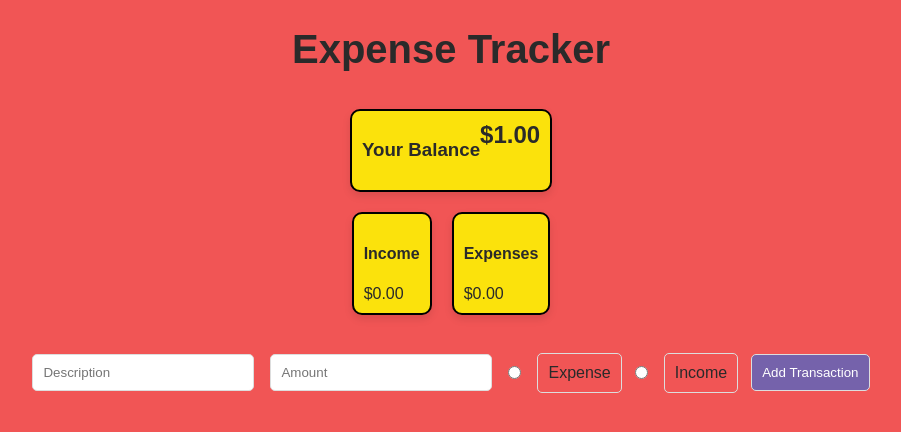
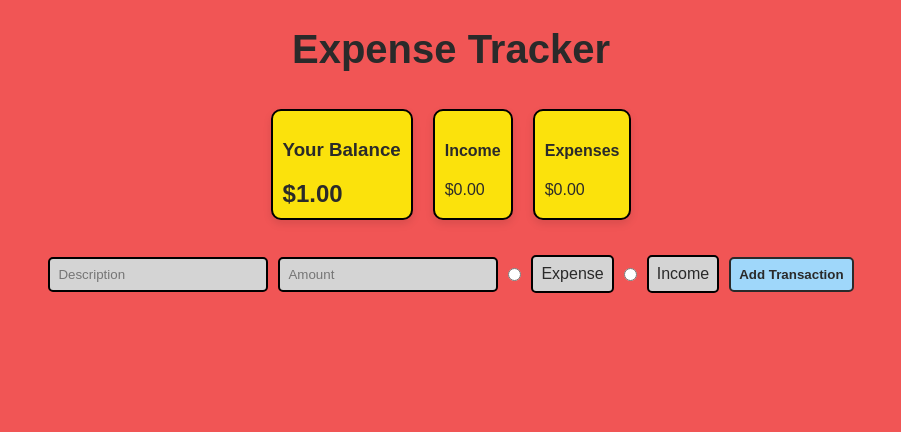
Before and after one commit to vishal0316/pocket-flow, a React (Create React App) app: page /expence-tracker in a window 1280 px wide. Shown: the top 432 px of the page, without its empty margins (189-1090 px from the left). Built offline with nearby package versions, Linux system fonts and the light colour scheme; a web font is replaced by a local one.

Commit message:
fix css expence tacker

```diff
--- a/src/pages/auth/index.jsx
+++ b/src/pages/auth/index.jsx
@@ -22,8 +22,10 @@ export const Auth = () => {
 
   return (
     <div className="login-page">
-      <div className="logo"> Pocket Flow</div>
-      <img src={pocketFlowSvg} alt="Pocket Flow Logo" className="logo-svg" />
+      <div className="logoandsvg">
+        <div className="logo"> Pocket Flow</div>
+        <img src={pocketFlowSvg} alt="Pocket Flow Logo" className="logo-svg" />
+      </div>
       <p>Sign In With Google to Continue...</p>
 
       <button className="login-with-google-btn" onClick={SignInWithGoogle}>
--- a/src/pages/auth/style.css
+++ b/src/pages/auth/style.css
@@ -18,6 +18,10 @@ body {
   scroll-behavior: smooth;
 }
 
+.logoandsvg {
+  position: relative;
+}
+
 .logo {
   position: relative;
   text-transform: uppercase;
@@ -35,8 +39,8 @@ body {
 .logo-svg {
   max-width: 14rem;
   position: absolute;
-  top: 53px;
-  right: 37rem;
+  top: -34%;
+  right: 22%;
   z-index: 2;
 }
 
--- a/src/pages/expence-tracker/index.jsx
+++ b/src/pages/expence-tracker/index.jsx
@@ -5,6 +5,7 @@ export const ExpenceTracker = () => {
       <div className="expense-tracker">
         <div className="container">
           <h1>Expense Tracker</h1>
+          <div className="cards">
             <div className="balance card">
               <h3>Your Balance</h3>
               <h2>$1.00</h2>
@@ -18,6 +19,7 @@ export const ExpenceTracker = () => {
               <div className="expenses card">
                 <h4>Expenses</h4>
                 <p>$0.00</p>
+              </div>
             </div>
           </div>
           <form className="add-transaction">
--- a/src/pages/expence-tracker/style.css
+++ b/src/pages/expence-tracker/style.css
@@ -30,14 +30,20 @@ body {
   align-items: center;
 }
 
-.balance,
+/* .balance, */
 .summary {
   display: flex;
   flex-wrap: wrap;
   justify-content: center;
 }
 
+.cards {
+  display: flex;
+}
+
 .card {
+  /* display: flex; */
+  align-items: center;
   background-color: var(--yellow);
   border: 2px solid #000000;
   border-radius: 10px;
@@ -118,10 +124,11 @@ body {
 .add-transaction input,
 .add-transaction button,
 .add-transaction label {
-  margin: 8px;
-  padding: 10px;
-  border: 1px solid #ddd;
+  margin: 5px;
+  padding: 8px;
+  border: 2px solid black;
   border-radius: 5px;
+  background-color: var(--grey);
 }
 
 .add-transaction input[type="text"],
@@ -134,11 +141,13 @@ body {
 }
 
 .add-transaction button {
-  background-color: var(--purple);
-  color: var(--white);
+  background-color: var(--blue);
+  color: var(--black);
+  font-weight: 700;
+  border: 2px solid var(--black);
   cursor: pointer;
 }
 
 .add-transaction button:hover {
-  background-color: var(--pink);
+  background-color: var(--white);
 }
```
Lines whose indentation alone changed are shown as unchanged.
